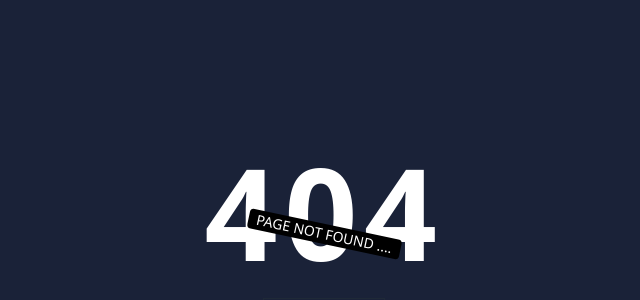
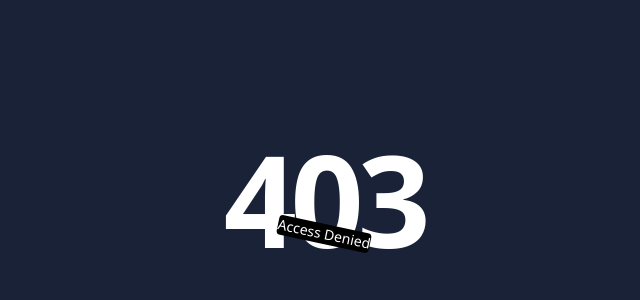
Before and after one commit to Harshksaw/LMS-Frontend, a React (Vite) app: page /denied in a window 1280 px wide. Before the commit this address had no page. Shown: the part 166-466 px from the top of the page, without its empty margins (316-956 px from the left). Built offline with nearby package versions, Linux system fonts and the light colour scheme.

Commit message:
Denied.jsx

```diff
--- a/src/App.jsx
+++ b/src/App.jsx
@@ -5,6 +5,7 @@
 import About from "./Pages/About";
 import Contact from "./Pages/Contact";
 import CourseList from "./Pages/Course/CourseList";
+import Denied from "./Pages/Denied";
 import HomePage from "./Pages/HomePage";
 import Login from './Pages/Login';
 import Notfound from "./Pages/Notfound";
@@ -20,6 +21,7 @@
         <Route path="/login"  element={<Login/>}/>
         <Route path="/courses"  element={<CourseList/>}/>
         <Route path="/contact"  element={<Contact/>}/>
+        <Route path="/denied"  element={<Denied/>}/>
         <Route path = "*" element= {<Notfound/>}/>
 
       </Routes>
--- /dev/null
+++ b/src/Pages/Denied.jsx
@@ -0,0 +1,21 @@
+import { Navigate } from "react-router-dom";
+
+function Denied(){
+    return(
+
+        <main className="h-screen w-full flex flex-col justify-center items-center bg-[#1A2238]">
+            <h2 className="text-9xl m-5 font-extrabold text-white tracking-tighter ">403</h2>
+            <div className="bg-black text-white text-sm rounded rotate-12 absolute">
+                Access Denied
+            </div>
+            <button onClick={()=> Navigate(-1)}
+                className="mt-5 "
+            >
+                <span ></span>
+                <span className="relative block px-8 py-3 bg-[#1A2239] border border-current">Go Back</span>
+
+            </button>
+        </main>
+    )
+}
+export default Denied;
```
